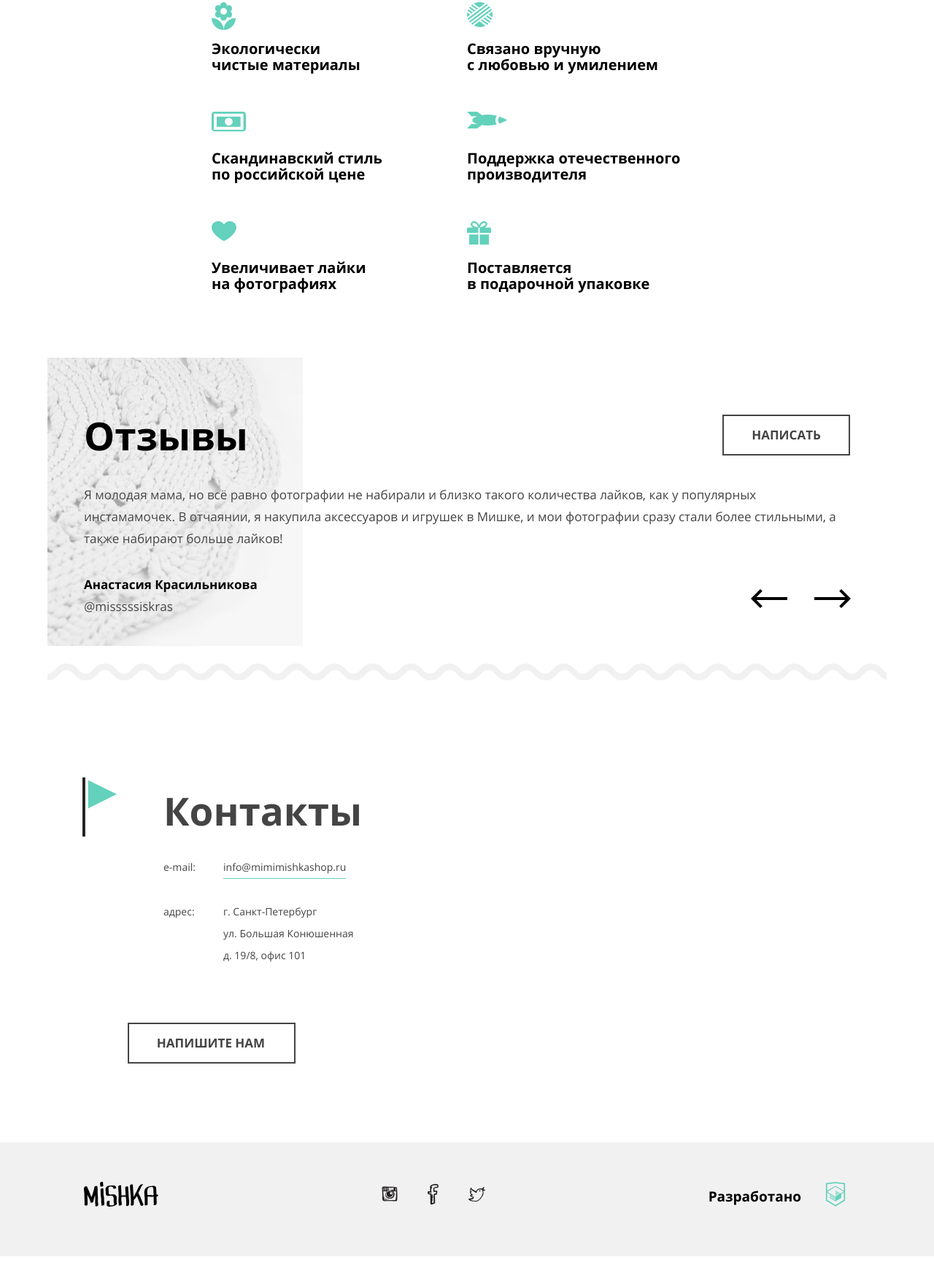
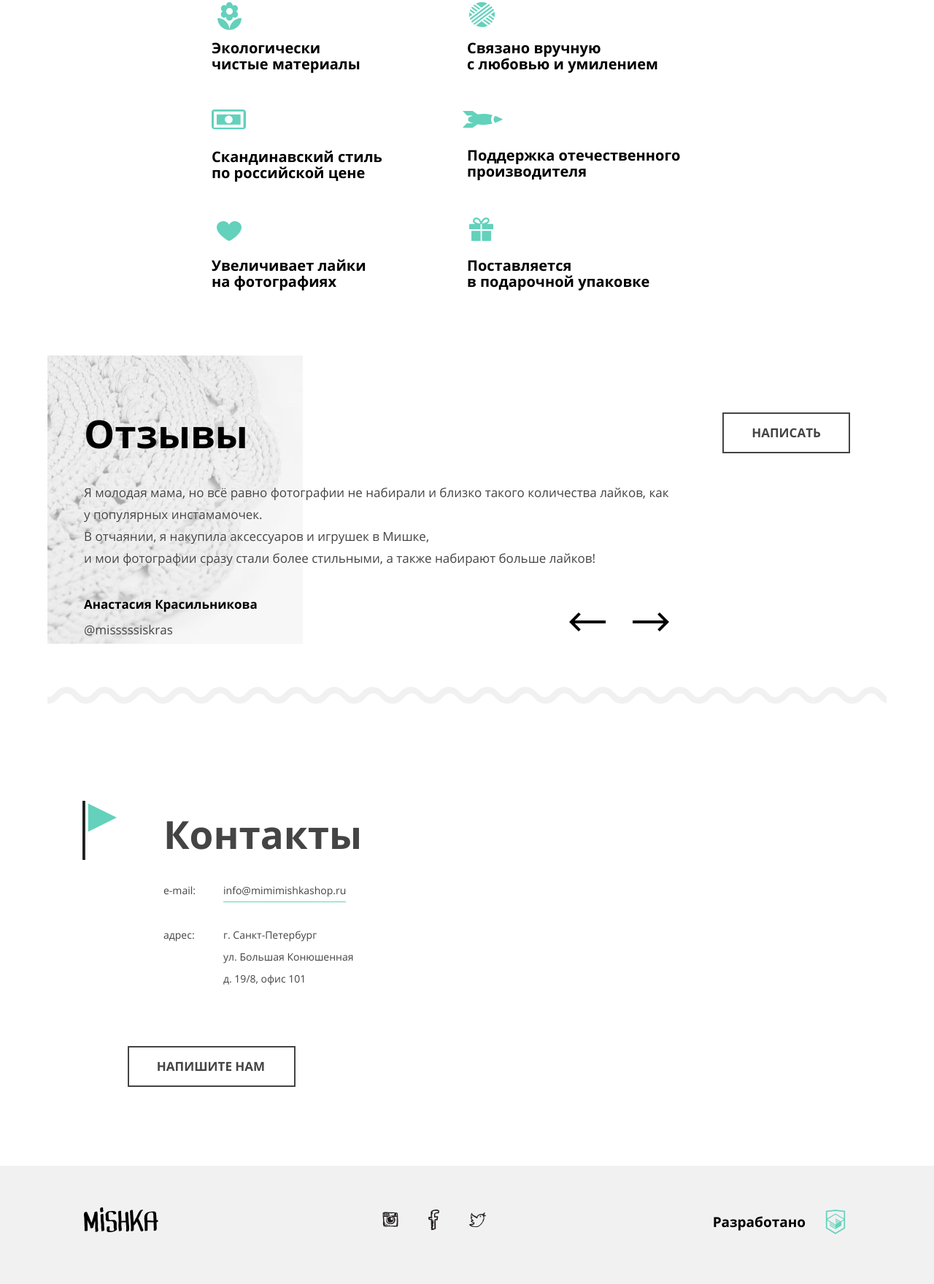
Before and after one commit to apoluektova/1150193-mishka-21, a website: page source/index.html in a window 1280 px wide. Shown: the part 1783-3542 px from the top of the page at 73% size. Before the commit the page ends 3504 px from the top, so only its background shows below. Drawn offline with nearby package versions, Linux system fonts and the light colour scheme; files that its build step writes are made by us from their sources.

Commit message:
Add pixel perfect for index mobile

```diff
--- a/source/index.html
+++ b/source/index.html
@@ -228,8 +228,8 @@
             <li class="slider__item">
               <blockquote class="slider__quote">
                 <p class="slider__text">
-                  Я молодая мама, но всё равно фотографии не набирали и близко такого количества лайков, как
-                  у популярных инстамамочек. В отчаянии, я накупила аксессуаров и игрушек в Мишке, и мои
+                  Я молодая мама, но всё равно фотографии не набирали и близко такого количества лайков, как<br>
+                  у популярных инстамамочек.<br> В отчаянии, я накупила аксессуаров и игрушек в Мишке,<br> и мои
                   фотографии сразу стали более стильными, а также набирают больше лайков!
                 </p>
                 <cite class="slider__author">Анастасия Красильникова</cite>
--- a/source/js/map.js
+++ b/source/js/map.js
@@ -13,7 +13,7 @@ function init() {
     iconLayout: 'default#image',
     iconImageHref: 'img/ svg/map-pin.svg',
     iconImageSize: [67, 100],
-    iconImageOffset: [-25, -100]
+    iconImageOffset: [-22, -80]
   });
 
   myMap.geoObjects.add(myPlacemark);
--- a/source/sass/blocks/about.scss
+++ b/source/sass/blocks/about.scss
@@ -1,7 +1,7 @@
 .about {
   @include wrapper;
   padding-top: 31px;
-  padding-bottom: 58px;
+  padding-bottom: 56px;
   color: $black;
 }
 
@@ -24,18 +24,22 @@
 .about__item {
   width: 100%;
   margin-bottom: 32px;
-  padding-top: 53px;
+  padding-top: 52px;
   position: relative;
 
   &:last-of-type {
     margin-bottom: 0;
   }
 
+  &--manufacture {
+    padding-top: 50px;
+  }
+
   &--materials::before {
     content: "";
     position: absolute;
     top: 0;
-    left: 0;
+    left: 8px;
     width: 33px;
     height: 38px;
     background-image: url("../img/ svg/flower.svg");
@@ -44,7 +48,7 @@
   &--style::before {
     content: "";
     position: absolute;
-    top: 0;
+    top: -2px;
     left: 0;
     width: 47px;
     height: 27px;
@@ -54,8 +58,8 @@
   &--likes::before {
     content: "";
     position: absolute;
-    top: 0;
-    left: 0;
+    top: 2px;
+    left: 7px;
     width: 34px;
     height: 27px;
     background-image: url("../img/ svg/heart.svg");
@@ -65,7 +69,7 @@
     content: "";
     position: absolute;
     top: 0;
-    left: 0;
+    left: 3px;
     width: 35px;
     height: 34px;
     background-image: url("../img/ svg/ball.svg");
@@ -75,7 +79,7 @@
     content: "";
     position: absolute;
     top: 0;
-    left: 0;
+    left: -6px;
     width: 55px;
     height: 23px;
     background-image: url("../img/ svg/rocket.svg");
@@ -84,8 +88,8 @@
   &--gift::before {
     content: "";
     position: absolute;
-    top: 0;
-    left: 0;
+    top: -3px;
+    left: 3px;
     width: 33px;
     height: 32px;
     background-image: url("../img/ svg/gift.svg");
--- a/source/sass/blocks/contacts-list.scss
+++ b/source/sass/blocks/contacts-list.scss
@@ -6,7 +6,7 @@
 
 .contacts-list__item {
   display: flex;
-  margin-bottom: 40px;
+  margin-bottom: 29px;
   font-size: 14px;
   line-height: 30px;
   vertical-align: top;
--- a/source/sass/blocks/contacts.scss
+++ b/source/sass/blocks/contacts.scss
@@ -18,14 +18,13 @@
 
 .contacts__map {
   padding: 0;
-  //width: 320px;
 }
 
 .contacts__button {
   @include no-button;
   @include white-button;
   display: block;
-  padding: 16px 38px;
+  padding: 14px 16px 14px 16px;
   width: 260px;
   margin: 0 auto;
   outline: none;
--- a/source/sass/blocks/copyright.scss
+++ b/source/sass/blocks/copyright.scss
@@ -1,5 +1,6 @@
 .copyright {
-  padding-top: 22px;
+  padding-top: 12px;
+  padding-left: 5px;
   display: flex;
   align-items: center;
   justify-content: center;
@@ -11,7 +12,7 @@
   font-size: 19px;
   line-height: 18px;
   display: block;
-  margin-right: 27px;
+  margin-right: 21px;
 }
 
 .copyright__link {
@@ -26,6 +27,10 @@
   }
 }
 
+.copyright__logo {
+  margin-top: 6px;
+}
+
 @media (min-width: $tablet-width) {
   .copyright {
     padding-top: 0;
--- a/source/sass/blocks/lead.scss
+++ b/source/sass/blocks/lead.scss
@@ -4,13 +4,13 @@
   padding-top: 73px;
   padding-bottom: 120px;
   background-image: url("../img/hero-mobile@2x.jpg");
-  background-position: center top;
+  background-position: center top -17px;
   background-repeat: no-repeat;
   background-color: $background-grey;
 }
 
 .lead__text {
-  width: 260px;
+  width: 100%;
   display: block;
   margin: 0 auto;
   color: $black;
--- a/source/sass/blocks/navigation.scss
+++ b/source/sass/blocks/navigation.scss
@@ -12,6 +12,8 @@
     &--mobile {
       display: block;
       position: absolute;
+      width: 86px;
+      height: 35px;
       top: 50%;
       left: 50%;
       transform: translate(-50%, -50%);
--- a/source/sass/blocks/reviews.scss
+++ b/source/sass/blocks/reviews.scss
@@ -1,6 +1,6 @@
 .reviews {
   @include wrapper;
-  padding-bottom: 45px;
+  padding-bottom: 51px;
   position: relative;
   display: flex;
   flex-direction: column;
@@ -34,7 +34,7 @@
   @include no-button;
   @include white-button;
   width: 100%;
-  padding: 16px 65px 16px 66px;
+  padding: 12px 16px 15px 16px;
   order: 3;
 }
 
--- a/source/sass/blocks/slider.scss
+++ b/source/sass/blocks/slider.scss
@@ -21,6 +21,7 @@
   line-height: 24px;
   font-style: normal;
   display: block;
+  margin-bottom: 5px;
 }
 
 .slider__author-instagram {
@@ -38,7 +39,7 @@
 .slider__toggle {
   @include no-button;
   padding: 13px 42px 13px 37px;
-  min-height: 52px;
+  min-height: 49px;
 
   &--back {
     width: 129px;
@@ -50,8 +51,8 @@
       position: absolute;
       width: 50px;
       height: 26px;
-      top: 13px;
-      left: 38px;
+      top: 10px;
+      left: 37px;
       background-image: url("../img/ svg/arrow-left.svg");
     }
   }
@@ -65,8 +66,8 @@
       position: absolute;
       width: 50px;
       height: 26px;
-      top: 13px;
-      left: 38px;
+      top: 10px;
+      left: 37px;
       background-image: url("../img/ svg/arrow-left.svg");
       transform: rotate(180deg);
     }
--- a/source/sass/blocks/social.scss
+++ b/source/sass/blocks/social.scss
@@ -3,7 +3,7 @@
   display: flex;
   width: 142px;
   margin: 0 auto;
-  margin-bottom: 27px;
+  margin-bottom: 21px;
   align-items: center;
 }
 
--- a/source/sass/blocks/weekly-promo.scss
+++ b/source/sass/blocks/weekly-promo.scss
@@ -43,6 +43,7 @@
 .weekly-promo__description {
   font-size: 15px;
   margin: 0;
+  margin-bottom: 18px;
 }
 
 .weekly-promo__table {
@@ -50,7 +51,7 @@
 }
 
 .weekly-promo__image {
-  margin-bottom: 25.5px;
+  margin-bottom: 19px;
 }
 
 .weekly-promo__price {
@@ -65,7 +66,7 @@
 .weekly-promo__button {
   @include no-button;
   @include white-button;
-  padding: 16px 70px;
+  padding: 13px 16px 15px 16px;
   width: 260px;
 }
 
```
